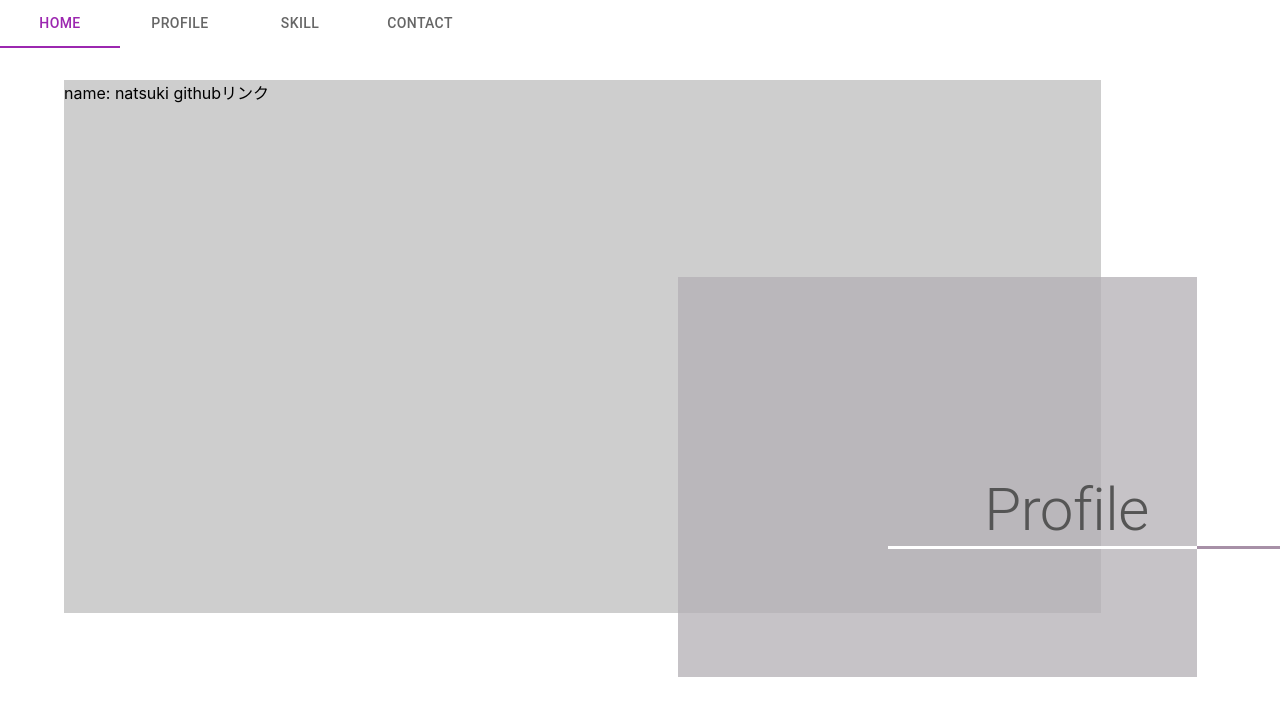
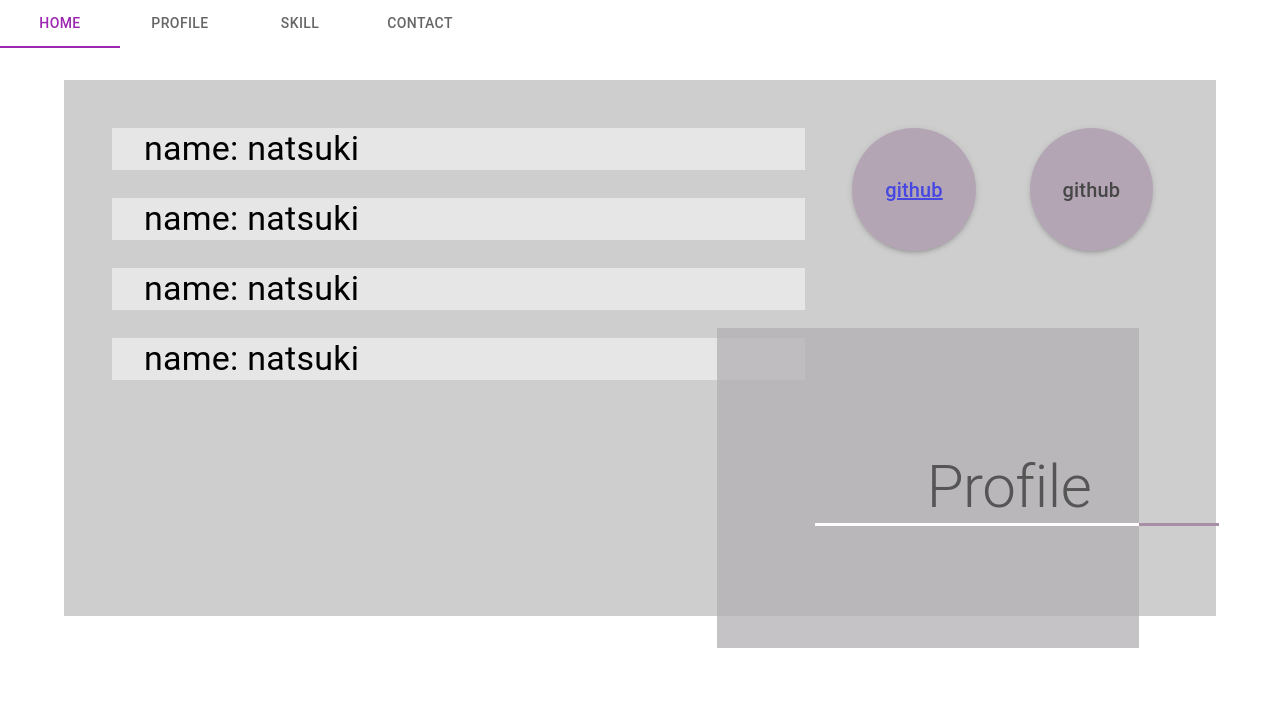
Before and after one commit to NatsukiWakasugi/my_portfolio, a React (Create React App) app: page /profile in a window 1280 px wide. Shown: the top 716 px of the page. Built offline with nearby package versions, Linux system fonts and the light colour scheme.

Commit message:
update skill

```diff
--- a/src/front/Home.tsx
+++ b/src/front/Home.tsx
@@ -14,6 +14,7 @@ const Home: React.VFC = () => {
         display: 'flex',
         justifyContent: 'center',
         alignItems: 'center',
+        opacity: 0.8,
       }}
     >
       <Box
@@ -54,7 +55,16 @@ const Home: React.VFC = () => {
           opacity: 0.8,
         }}
       />
-      <Typography variant="h2" sx={{ color: '#555555', zIndex: 50 }}>
+      <Typography
+        variant="h2"
+        sx={{
+          color: '#434343',
+          zIndex: 50,
+          padding: '0 4rem 0',
+          borderBottom: '0.2rem solid;',
+          borderBottomColor: 'rgba(255, 255, 255, 0.75)',
+        }}
+      >
         Welcome to my Portfolio
       </Typography>
     </Box>
--- a/src/front/Profile.tsx
+++ b/src/front/Profile.tsx
@@ -1,44 +1,119 @@
 import * as React from 'react';
-import { Box, Container, Typography } from '@mui/material';
+import { Box, Container, Grid, Stack, Typography } from '@mui/material';
 import useWindowDimensions from './common';
 
 const Profile: React.VFC = () => {
   const height = useWindowDimensions().height;
+
+  const style = {
+    item: {
+      width: '100%',
+      borderBottomColor: '#a790a7',
+      backgroundColor: 'rgba(255, 255, 255, 0.5)',
+      display: 'flex',
+      alignItems: 'center',
+    },
+    circle: {
+      width: `calc(${height}px / 6.5)`,
+      height: `calc(${height}px / 6.5)`,
+      borderRadius: '100%',
+      color: 'inherit',
+      // borderColor: '#a790a7',
+      // border: 'solid ',
+      backgroundColor: '#a790a7',
+      opacity: 0.65,
+      display: 'flex',
+      alignItems: 'center',
+      justifyContent: 'center',
+      boxShadow: 3,
+    },
+  };
   return (
     <div style={{ marginTop: '5rem' }}>
       <Container>
         <Box
           sx={{
             position: 'relative',
-            width: '90%',
-            height: `calc(${height}px * 2/3)`,
+            display: 'flex',
+            p: '3rem',
+            height: `calc(${height}px * 0.55)`,
             backgroundColor: 'rgba(190, 190, 190, 0.75)',
           }}
         >
-          name: natsuki githubリンク
-          <Box
-            sx={{
-              position: 'absolute',
-              width: '50%',
-              height: `calc(${height}px / 2)`,
-              right: '-6rem',
-              bottom: '-4rem',
-              backgroundColor: 'rgba(179, 175, 180, 0.75)',
-            }}
-          />
+          <Grid container spacing={4}>
+            <Grid item xs={8}>
+              <div>
+                <Stack spacing={3.5} justifyContent="space-evenly">
+                  <div style={style.item}>
+                    <Typography variant="h4" pl="2rem">
+                      name: natsuki
+                    </Typography>
+                  </div>
+                  <div style={style.item}>
+                    <Typography variant="h4" pl="2rem">
+                      name: natsuki
+                    </Typography>
+                  </div>
+                  <div style={style.item}>
+                    <Typography variant="h4" pl="2rem">
+                      name: natsuki
+                    </Typography>
+                  </div>
+                  <div style={style.item}>
+                    <Typography variant="h4" pl="2rem">
+                      name: natsuki
+                    </Typography>
+                  </div>
+                </Stack>
+              </div>
+            </Grid>
+            <Grid item xs={4}>
+              <Stack
+                direction="row"
+                justifyContent="space-around"
+                alignItems="center"
+                spacing={3}
+              >
+                <a
+                  href="https://github.com/NatsukiWakasugi"
+                  target="_blank"
+                  rel="noopener noreferrer"
+                >
+                  <Box sx={{ ...style.circle }}>
+                    <Typography variant="h6">github</Typography>
+                  </Box>
+                </a>
+                <Box sx={{ ...style.circle }}>
+                  <Typography variant="h6">github</Typography>
+                </Box>
+              </Stack>
+            </Grid>
+          </Grid>
+        </Box>
+        <Box
+          sx={{
+            position: 'absolute',
+            width: '33%',
+            height: `calc(${height}px * 0.4)`,
+            right: '11%',
+            bottom: '19%',
+            backgroundColor: 'rgba(179, 175, 180, 0.75)',
+            display: 'flex',
+            alignItems: 'center',
+          }}
+        >
           <div
             style={{
               position: 'absolute',
               display: 'flex',
-              right: '-12rem',
-              bottom: '4rem',
+              right: '-5rem',
             }}
           >
             <Typography
               variant="h2"
               sx={{
                 color: '#555555',
-                padding: '0 3rem 0 6rem',
+                padding: '0 3rem 0 7rem',
                 borderBottom: '0.2rem solid;',
                 borderBottomColor: '#FFFFFF',
               }}
@@ -47,7 +122,7 @@ const Profile: React.VFC = () => {
             </Typography>
             <Typography
               sx={{
-                paddingRight: '6rem',
+                paddingRight: '5rem',
                 borderBottom: '0.2rem solid;',
                 borderBottomColor: '#a790a7',
               }}
--- a/src/front/Skill.tsx
+++ b/src/front/Skill.tsx
@@ -1,9 +1,31 @@
 import * as React from 'react';
-import { Box, Container, Typography } from '@mui/material';
+import { Box, Container, Grid, Stack, Typography } from '@mui/material';
 import useWindowDimensions from './common';
 
 const Skill: React.VFC = () => {
   const height = useWindowDimensions().height;
+  const style = {
+    item: {
+      width: '100%',
+      height: '4rem',
+      borderBottomColor: '#a790a7',
+      backgroundColor: 'rgba(255, 255, 255, 0.5)',
+      display: 'flex',
+      alignItems: 'center',
+    },
+    circle: {
+      width: `calc(${height}px / 6.5)`,
+      height: `calc(${height}px / 6.5)`,
+      borderRadius: '100%',
+      color: 'inherit',
+      backgroundColor: '#a790a7',
+      opacity: 0.65,
+      display: 'flex',
+      alignItems: 'center',
+      justifyContent: 'center',
+      boxShadow: 3,
+    },
+  };
 
   return (
     <div style={{ marginTop: '5rem' }}>
@@ -17,12 +39,61 @@ const Skill: React.VFC = () => {
             backgroundColor: 'rgba(190, 190, 190, 0.75)',
           }}
         >
-          hoge
+          <div style={{ padding: '2rem' }}>
+            <Grid container spacing={4}>
+              <Grid item xs={4.5}>
+                <Stack
+                  direction="row"
+                  justifyContent="space-around"
+                  alignItems="center"
+                  spacing={0}
+                >
+                  <a
+                    href="https://github.com/NatsukiWakasugi"
+                    target="_blank"
+                    rel="noopener noreferrer"
+                  >
+                    <Box sx={{ ...style.circle }}>
+                      <Typography variant="h6">github</Typography>
+                    </Box>
+                  </a>
+                  <Box sx={{ ...style.circle }}>
+                    <Typography variant="h6">github</Typography>
+                  </Box>
+                </Stack>
+              </Grid>
+              <Grid item xs={7.5}>
+                <div>
+                  <Stack spacing={3.5} justifyContent="space-evenly">
+                    <div style={style.item}>
+                      <Typography variant="h4" pl="2rem">
+                        name: natsuki
+                      </Typography>
+                    </div>
+                    <div style={style.item}>
+                      <Typography variant="h4" pl="2rem">
+                        name: natsuki
+                      </Typography>
+                    </div>
+                    <div style={style.item}>
+                      <Typography variant="h4" pl="2rem">
+                        name: natsuki
+                      </Typography>
+                    </div>
+                    <div style={style.item}>
+                      <Typography variant="h4" pl="2rem">
+                        name: natsuki
+                      </Typography>
+                    </div>
+                  </Stack>
+                </div>
+              </Grid>
+            </Grid>
             <Box
               sx={{
                 position: 'absolute',
-              width: '50%',
-              height: `calc(${height}px / 2)`,
+                width: '45%',
+                height: '55%',
                 left: '-6rem',
                 bottom: '-4rem',
                 backgroundColor: 'rgba(179, 175, 180, 0.75)',
@@ -55,6 +126,7 @@ const Skill: React.VFC = () => {
                 Skill
               </Typography>
             </div>
+          </div>
         </Box>
       </Container>
     </div>
```
Lines whose indentation alone changed are shown as unchanged.
